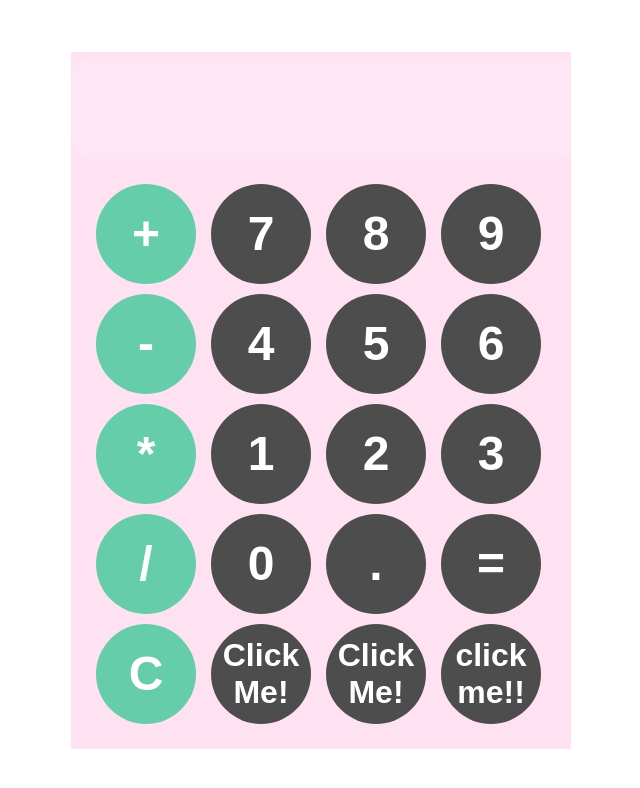
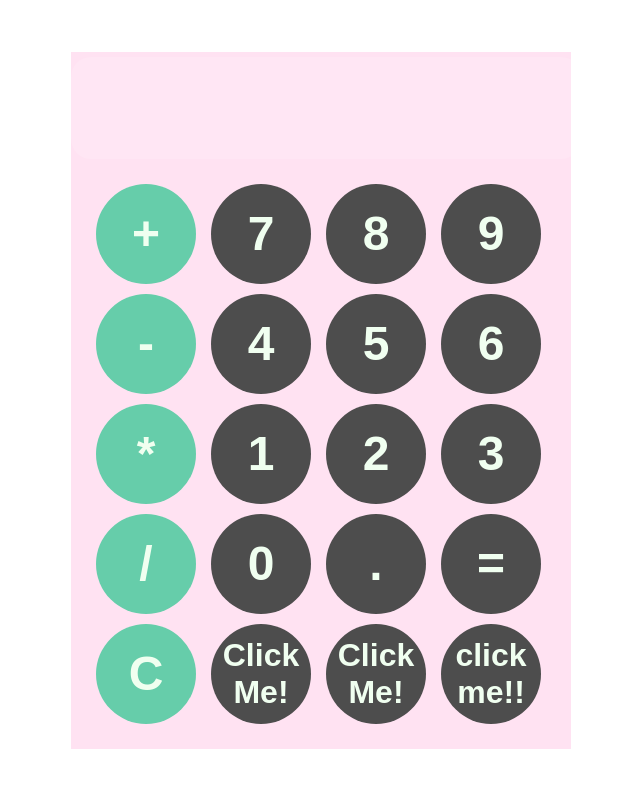
Before and after one commit to EmanARamadan/java-script, a plain HTML site: page index.html in a window 1280 px wide. Shown: the whole page, without its empty margins (319-959 px from the left). Drawn offline with Linux system fonts and the light colour scheme.

Commit message:
update all

```diff
--- a/style.css
+++ b/style.css
@@ -37,7 +37,7 @@ button{
     border-radius: 50px;
     border:none;
     background-color: hsl(0, 0%, 30%);
-    color: white;
+    color: honeydew;
     font-size: 3rem;
     font-weight: bold;
     cursor: pointer;
```
